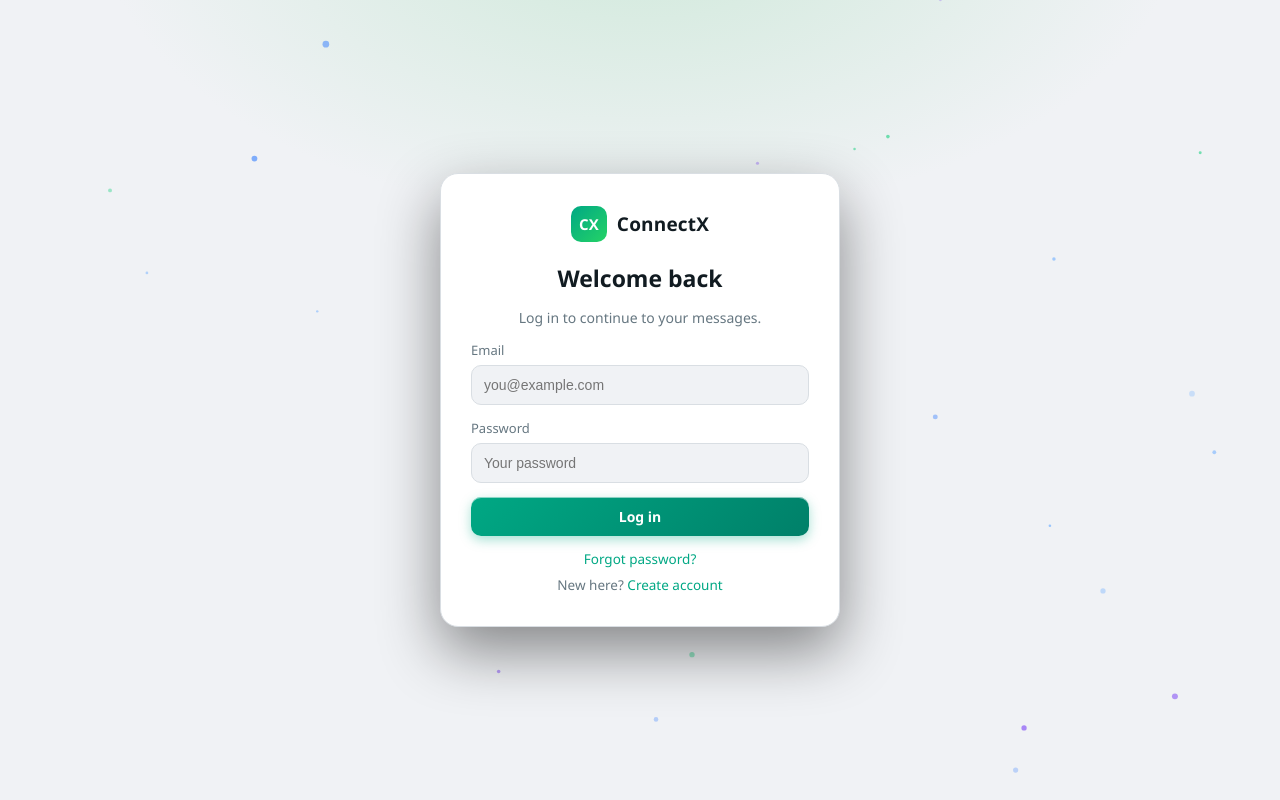
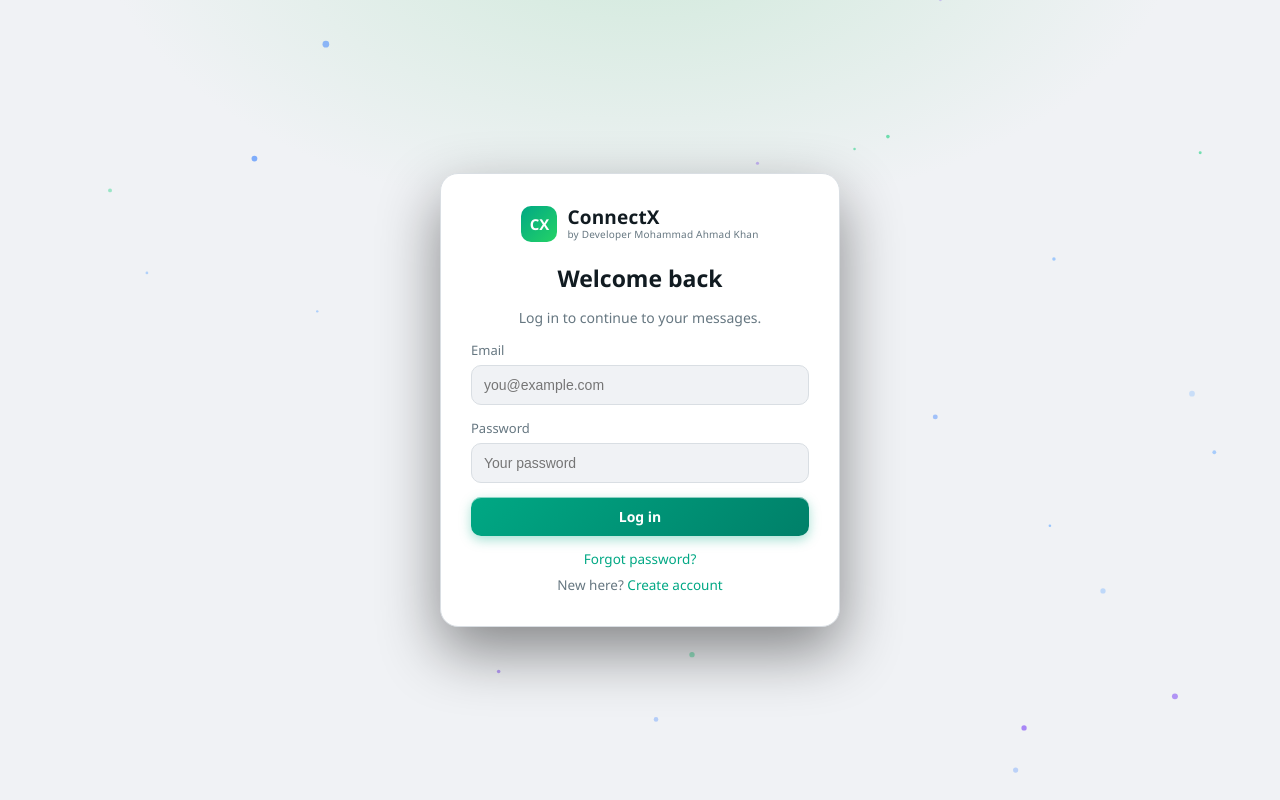
Before and after one commit to khanmohammadahmad875-cpu/connectx, a React (Vite) app in the folder client/: page /login in a window 1280 px wide. Built offline with nearby package versions, Linux system fonts and the light colour scheme; no server answers.

Commit message:
ConnectX credit: developer name

```diff
--- a/client/src/pages/Calendar.jsx
+++ b/client/src/pages/Calendar.jsx
@@ -203,7 +203,7 @@ export default function Calendar() {
       <header className="dash-header">
         <div className="brand">
           <span className="brand-mark">CX</span>
-          <span className="brand-name">ConnectX</span>
+          <span className="brand-text"><span className="brand-name">ConnectX</span><span className="brand-sub">by Developer Mohammad Ahmad Khan</span></span>
         </div>
         <nav className="dash-nav">
           <Link className="btn small ghost" to="/home">🏠 Home</Link>
--- a/client/src/pages/Chat.jsx
+++ b/client/src/pages/Chat.jsx
@@ -762,7 +762,7 @@ export default function Chat() {
         <div className="sidebar-header">
           <div className="brand">
             <span className="brand-mark">CX</span>
-            <span className="brand-name">ConnectX</span>
+            <span className="brand-text"><span className="brand-name">ConnectX</span><span className="brand-sub">by Developer Mohammad Ahmad Khan</span></span>
           </div>
           <div className="sidebar-actions">
             <button
--- a/client/src/pages/Documents.jsx
+++ b/client/src/pages/Documents.jsx
@@ -218,7 +218,7 @@ export default function Documents() {
       <header className="dash-header">
         <div className="brand">
           <span className="brand-mark">CX</span>
-          <span className="brand-name">ConnectX</span>
+          <span className="brand-text"><span className="brand-name">ConnectX</span><span className="brand-sub">by Developer Mohammad Ahmad Khan</span></span>
         </div>
         <nav className="dash-nav">
           <Link className="btn small ghost" to="/home">🏠 Home</Link>
--- a/client/src/pages/ForgotPassword.jsx
+++ b/client/src/pages/ForgotPassword.jsx
@@ -25,7 +25,7 @@ export default function ForgotPassword() {
       <form className="auth-card" onSubmit={onSubmit}>
         <div className="brand center">
           <span className="brand-mark">CX</span>
-          <span className="brand-name">ConnectX</span>
+          <span className="brand-text"><span className="brand-name">ConnectX</span><span className="brand-sub">by Developer Mohammad Ahmad Khan</span></span>
         </div>
         <h1>Reset password</h1>
         {done ? (
--- a/client/src/pages/Home.jsx
+++ b/client/src/pages/Home.jsx
@@ -102,7 +102,7 @@ export default function Home() {
       <header className="dash-header">
         <div className="brand">
           <span className="brand-mark">CX</span>
-          <span className="brand-name">ConnectX</span>
+          <span className="brand-text"><span className="brand-name">ConnectX</span><span className="brand-sub">by Developer Mohammad Ahmad Khan</span></span>
         </div>
         <nav className="dash-nav">
           <Link className="btn small ghost" to="/">
--- a/client/src/pages/Login.jsx
+++ b/client/src/pages/Login.jsx
@@ -72,7 +72,7 @@ export default function Login() {
         <form className="auth-card" onSubmit={onSubmitCode}>
           <div className="brand center">
             <span className="brand-mark">CX</span>
-            <span className="brand-name">ConnectX</span>
+            <span className="brand-text"><span className="brand-name">ConnectX</span><span className="brand-sub">by Developer Mohammad Ahmad Khan</span></span>
           </div>
           <h1>Two-factor authentication</h1>
           <p className="auth-sub">
@@ -118,7 +118,7 @@ export default function Login() {
       <form className="auth-card" onSubmit={onSubmit}>
         <div className="brand center">
           <span className="brand-mark">CX</span>
-          <span className="brand-name">ConnectX</span>
+          <span className="brand-text"><span className="brand-name">ConnectX</span><span className="brand-sub">by Developer Mohammad Ahmad Khan</span></span>
         </div>
         <h1>Welcome back</h1>
         <p className="auth-sub">Log in to continue to your messages.</p>
--- a/client/src/pages/Profile.jsx
+++ b/client/src/pages/Profile.jsx
@@ -268,6 +268,8 @@ export default function Profile() {
               }}
             />
           </div>
+
+          <p className="settings-footer">© 2026 ConnectX · by Developer Mohammad Ahmad Khan</p>
 
           <div className="profile-card danger-zone">
             <h3>Danger zone</h3>
@@ -650,7 +652,8 @@ export default function Profile() {
             </div>
             <h3 className="about-name">ConnectX</h3>
             <p className="info-sub center-text">Version 3.0</p>
-            <p className="about-made">Made by Mohammad Ahmad Khan</p>
+            <p className="about-made">by Developer Mohammad Ahmad Khan</p>
+            <p className="info-sub center-text">© 2026 ConnectX — Mohammad Ahmad Khan. All rights reserved.</p>
             <h4 className="appearance-sub">Reporting</h4>
             <p className="info-sub">
               You can report any message or user: open the message's actions (or the chat's info
--- a/client/src/pages/Register.jsx
+++ b/client/src/pages/Register.jsx
@@ -32,7 +32,7 @@ export default function Register() {
       <form className="auth-card" onSubmit={onSubmit}>
         <div className="brand center">
           <span className="brand-mark">CX</span>
-          <span className="brand-name">ConnectX</span>
+          <span className="brand-text"><span className="brand-name">ConnectX</span><span className="brand-sub">by Developer Mohammad Ahmad Khan</span></span>
         </div>
         <h1>Create your account</h1>
         <p className="auth-sub">Secure messaging, no noise. Passwords are hashed, always.</p>
--- a/client/src/pages/ResetPassword.jsx
+++ b/client/src/pages/ResetPassword.jsx
@@ -27,7 +27,7 @@ export default function ResetPassword() {
       <form className="auth-card" onSubmit={onSubmit}>
         <div className="brand center">
           <span className="brand-mark">CX</span>
-          <span className="brand-name">ConnectX</span>
+          <span className="brand-text"><span className="brand-name">ConnectX</span><span className="brand-sub">by Developer Mohammad Ahmad Khan</span></span>
         </div>
         <h1>Choose a new password</h1>
         {done ? (
--- a/client/src/pages/Security.jsx
+++ b/client/src/pages/Security.jsx
@@ -153,7 +153,7 @@ export default function Security() {
       <header className="dash-header">
         <div className="brand">
           <span className="brand-mark">CX</span>
-          <span className="brand-name">ConnectX</span>
+          <span className="brand-text"><span className="brand-name">ConnectX</span><span className="brand-sub">by Developer Mohammad Ahmad Khan</span></span>
         </div>
         <nav className="dash-nav">
           <Link className="btn small ghost" to="/home">🏠 Home</Link>
```
